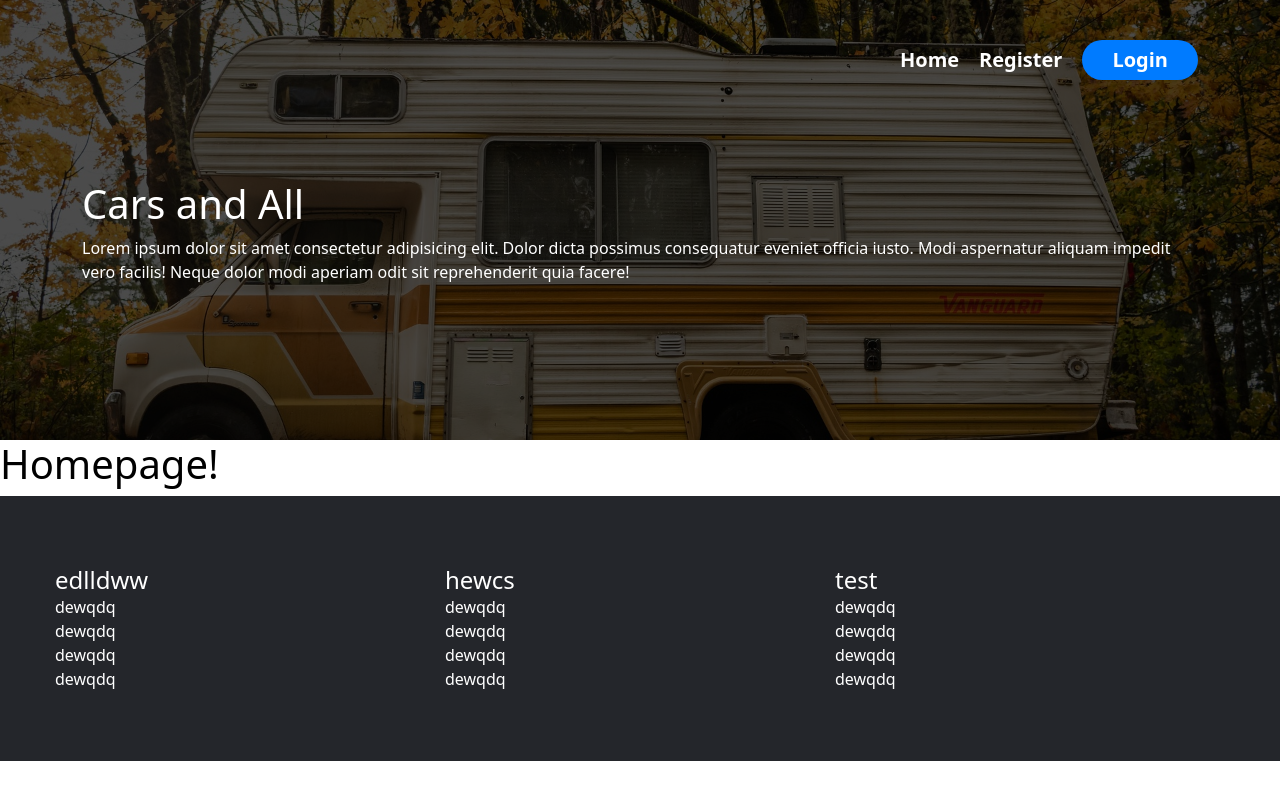
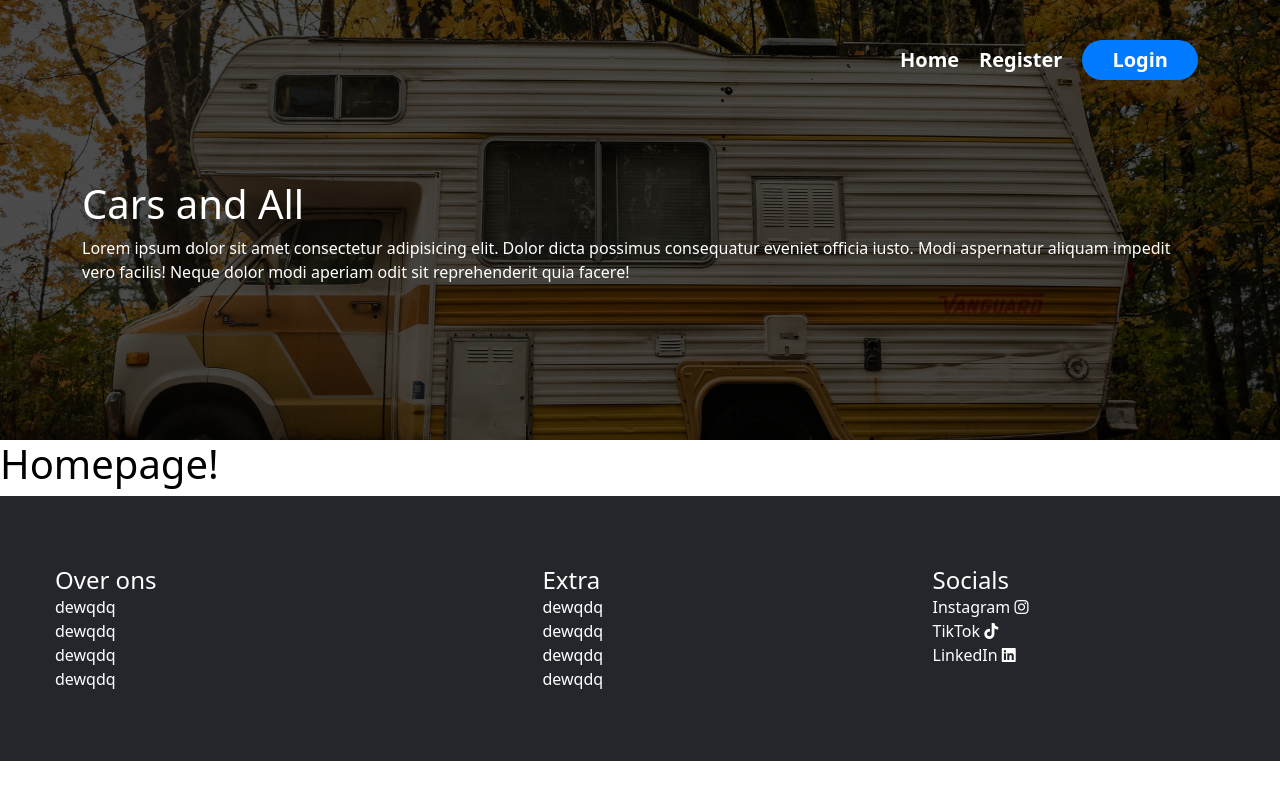
Before and after one commit to DanielMollerSD/WPRProject, a React (Vite) app in the folder frontend/: page /home in a window 1280 px wide. Built offline with nearby package versions, Linux system fonts and the light colour scheme.

Commit message:
front footer component: socials toegevoegd

```diff
--- a/frontend/package.json
+++ b/frontend/package.json
@@ -10,6 +10,7 @@
     "preview": "vite preview"
   },
   "dependencies": {
+    "@fortawesome/fontawesome-free": "^6.7.1",
     "bootstrap": "^5.3.3",
     "react": "^18.3.1",
     "react-dom": "^18.3.1",
--- a/frontend/src/components/footer/index.jsx
+++ b/frontend/src/components/footer/index.jsx
@@ -8,8 +8,8 @@ function Footer() {
             <footer className='footer'>
                 <div className='container'>
                     <div className='row'>
-                        <div className='col-md-4'>
-                            <h4 className='footerText'>edlldww</h4>
+                        <div className='col-md-5'>
+                            <h4 className='footerText'>Over ons</h4>
                             <ul className='footerText'>
                                 <li>dewqdq</li>
                                 <li>dewqdq</li>
@@ -18,7 +18,7 @@ function Footer() {
                             </ul>
                         </div>
                         <div className='col-md-4'>
-                            <h4 className='footerText'>hewcs</h4>
+                            <h4 className='footerText'>Extra</h4>
                             <ul className='footerText'>
                                 <li>dewqdq</li>
                                 <li>dewqdq</li>
@@ -26,13 +26,12 @@ function Footer() {
                                 <li>dewqdq</li>
                             </ul>
                         </div>
-                        <div className='col-md-4'>
-                            <h4 className='footerText'>test</h4>
+                        <div className='col-md-3'>
+                            <h4 className='footerText'>Socials</h4>
                             <ul className='footerText'>
-                                <li>dewqdq</li>
-                                <li>dewqdq</li>
-                                <li>dewqdq</li>
-                                <li>dewqdq</li>
+                            <li>Instagram <i class="fa-brands fa-instagram"></i></li>
+                            <li>TikTok <i class="fa-brands fa-tiktok"></i></li>
+                            <li>LinkedIn <i class="fa-brands fa-linkedin"></i></li>
                             </ul>
                         </div>
                     </div>
--- a/frontend/src/components/footer/styles.scss
+++ b/frontend/src/components/footer/styles.scss
@@ -3,7 +3,6 @@
     * {
         margin: 0;
         padding: 0;
-        box-sizing: border-box;
     }
 
     .container {
@@ -18,6 +17,8 @@
     .footer {
         background-color: #24262b;
         padding: 70px 0;
+        bottom: 0;
+        width: 100%;
     }
 
     .footerText{
--- a/frontend/src/main.jsx
+++ b/frontend/src/main.jsx
@@ -1,6 +1,7 @@
 import { StrictMode } from 'react'
 import { createRoot } from 'react-dom/client'
 import "bootstrap/dist/css/bootstrap.min.css";
+import '@fortawesome/fontawesome-free/css/all.min.css';
 import './styles/main.scss'
 import Routes from './appRoutes.jsx'
 
```
Also changed, not shown: 1 other file (tests, documents, lock files or other folders).
